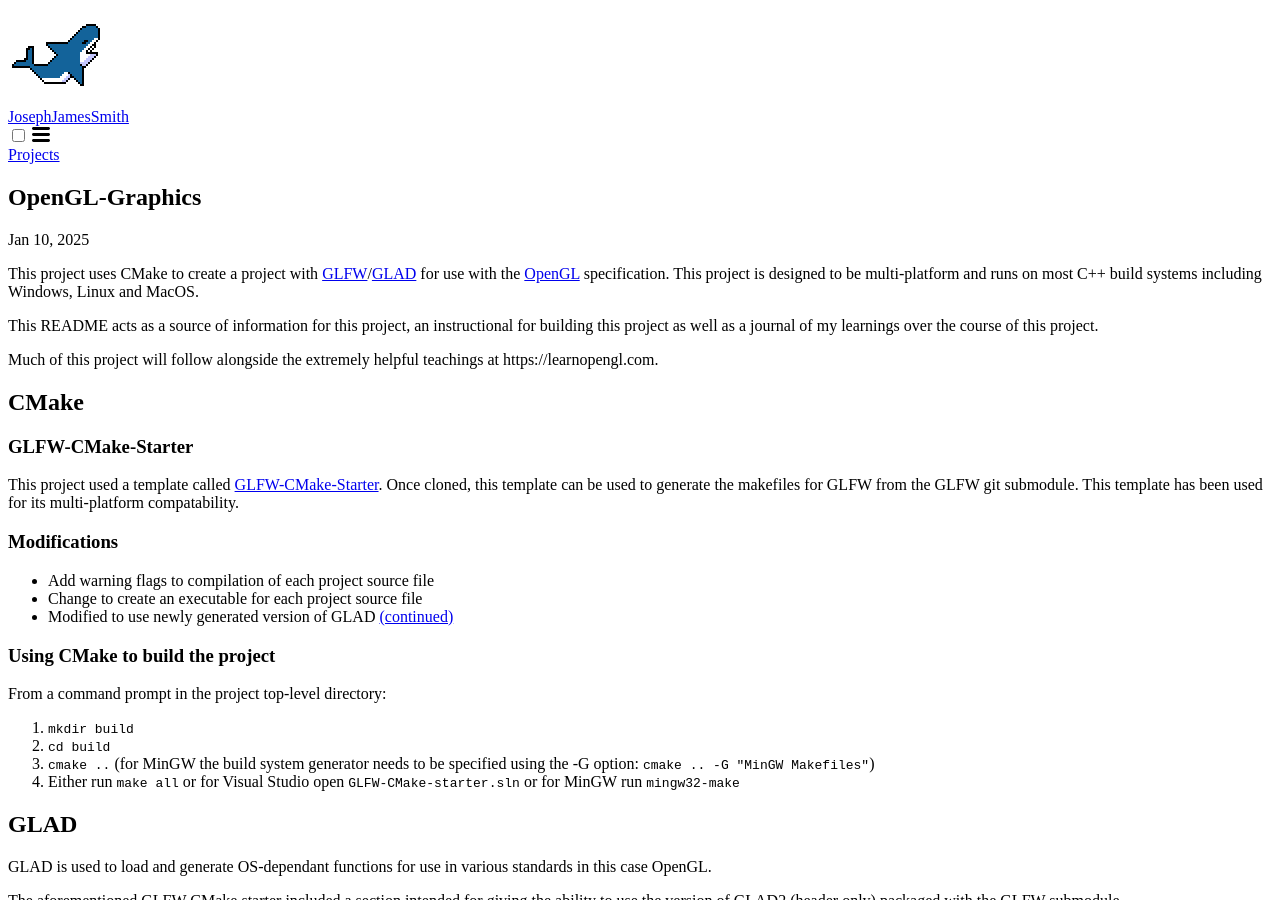
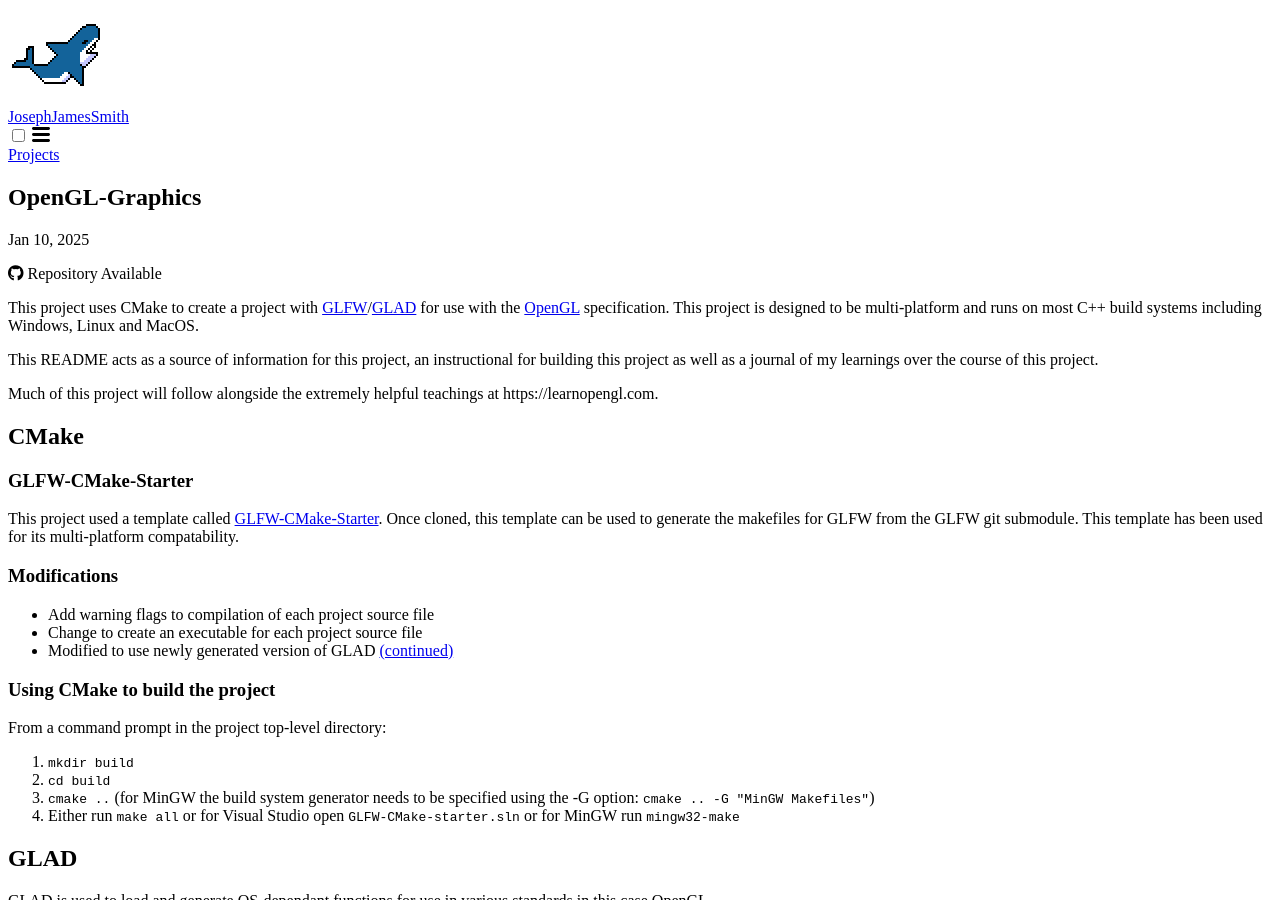
Before and after one commit to smithjjoseph/smithjjoseph.github.io, a Jekyll site: the page built from _posts/2025-01-10-opengl-graphics.md, in a window 1280 px wide and 900 px high. Built offline with Jekyll 4.4.1, drawn with Linux system fonts in a browser that asks for light colours; some web fonts are replaced.

Commit message:
Add repo link

```diff
--- a/_layouts/post.html
+++ b/_layouts/post.html
@@ -13,6 +13,9 @@ layout: default
       {%- if page.author -%}
         • <span itemprop="author" itemscope itemtype="http://schema.org/Person"><span class="p-author h-card" itemprop="name">{{ page.author }}</span></span>
       {%- endif -%}</p>
+      {%- if page.github -%}
+        <a src="{{ page.github }}"><i class="fa-brands fa-github"></i> Repository Available</a>
+      {%- endif -%}</p>
   </header>
 
   <div class="post-content e-content" itemprop="articleBody">
--- a/_posts/2025-01-10-opengl-graphics.md
+++ b/_posts/2025-01-10-opengl-graphics.md
@@ -2,6 +2,7 @@
 layout: post
 title: OpenGL-Graphics
 categories: projects
+github: https://github.com/smithjjoseph/GL-graphics
 permalink: /:categories/:title
 ---
 
```
